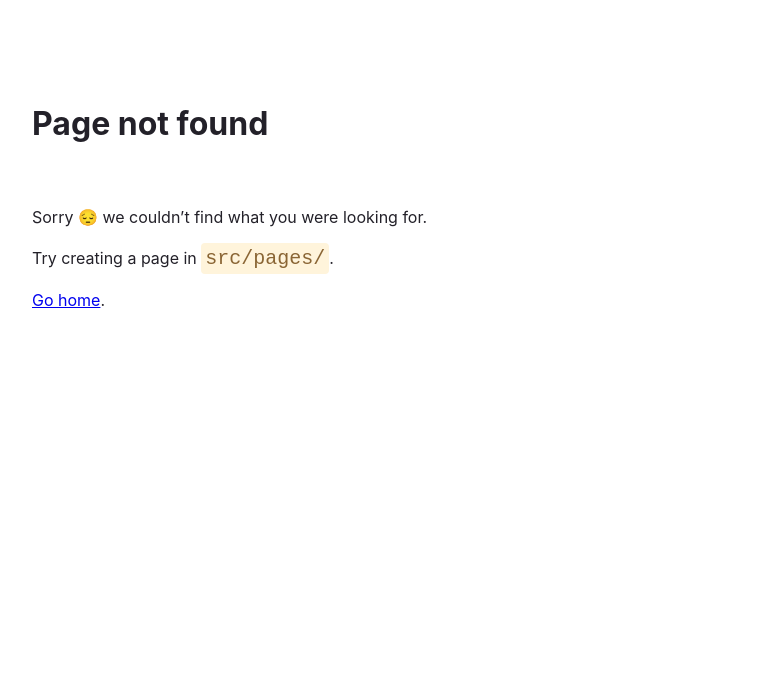
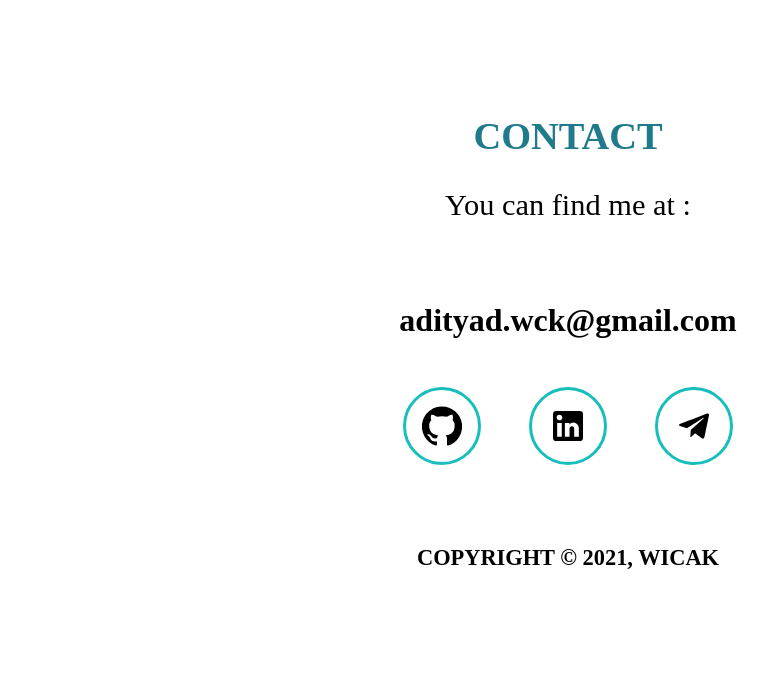
Before and after one commit to adityaiwd/portfolio, a Gatsby site: page /section/Contact in a window 1280 px wide. Before the commit this address had no page. Shown: the whole page, without its empty margins (72-840 px from the left). Built offline with nearby package versions, Linux system fonts and the light colour scheme; Gatsby itself is replaced by a stand-in of ours.

Commit message:
added contact section

```diff
--- a/src/pages/components/ProjectTemplate.js
+++ b/src/pages/components/ProjectTemplate.js
@@ -46,7 +46,6 @@ const ProjectTitle = styled.div`
   background-image: linear-gradient(to right, #17bebb, #1f7a8c);
   transform: skewX(-15deg);
   padding: 0.8rem 2rem;
-  /* border-radius: 10rem; */
 
   align-self: flex-start;
   & h1 {
--- a/src/pages/index.js
+++ b/src/pages/index.js
@@ -5,6 +5,7 @@ import Container from "./layouts/Container";
 import Main from "./section/Main";
 import About from "./section/About";
 import Portfolio from "./section/Portfolio";
+import Contact from "./section/Contact";
 
 const index = () => {
   return (
@@ -15,6 +16,7 @@ const index = () => {
         <Main />
         <About />
         <Portfolio />
+        <Contact />
       </Container>
     </div>
   );
--- /dev/null
+++ b/src/pages/section/Contact.js
@@ -0,0 +1,67 @@
+import React from 'react';
+import styled from "styled-components";
+import SectionTitle from "../components/SectionTitle";
+import GitHubIcon from '@material-ui/icons/GitHub';
+import LinkedInIcon from '@material-ui/icons/LinkedIn';
+import TelegramIcon from '@material-ui/icons/Telegram';
+
+const ContactWrapper = styled.div`
+  padding:5rem 0;
+  display: flex;
+  align-items:center;
+  flex-direction: column;
+`
+
+const Email = styled.h1`
+    margin:3rem auto;
+`
+
+const ContactIconWrapper = styled.div`
+    display:flex;
+
+`
+
+const ContactIcon = styled.a`
+    display:flex;
+    text-decoration:none;
+    font-size:2.5rem;
+    border:3px solid #17bebb;
+    border-radius: 50%;
+    width: 4.5rem;
+    height: 4.5rem;
+    justify-content:center;
+    align-items:center;
+    margin: 0 1.5rem;
+    transition: all .2s;
+    cursor:pointer;
+    color:inherit;
+    &:hover{
+        background-color:#17bebb;
+        color:#fff;
+    }
+`
+
+const Footer = styled.p`
+    margin-top:5rem;
+    font-weight: 600;
+    font-size:1.4rem;
+    text-transform: uppercase;
+`
+
+const Contact = () => {
+    const Year = new Date().getFullYear()
+    return (
+        <ContactWrapper>
+            <SectionTitle title="Contact" subtitle="You can find me at :" style={{textAlign:"center"}}/>
+            <Email>adityad.wck@gmail.com</Email>
+            <ContactIconWrapper>
+                <ContactIcon target="_blank" rel="noopener noreferrer" href="https://github.com/adityaiwd"><GitHubIcon fontSize="inherit"/></ContactIcon>
+                <ContactIcon target="_blank" rel="noopener noreferrer" href=""><LinkedInIcon fontSize="inherit"/></ContactIcon>
+                <ContactIcon target="_blank" rel="noopener noreferrer" href="https://t.me/adwicaksono"><TelegramIcon fontSize="inherit"/></ContactIcon>
+            </ContactIconWrapper>
+            <Footer>copyright &copy; {Year}, Wicak</Footer>
+        </ContactWrapper>
+    )
+}
+
+export default Contact
```
